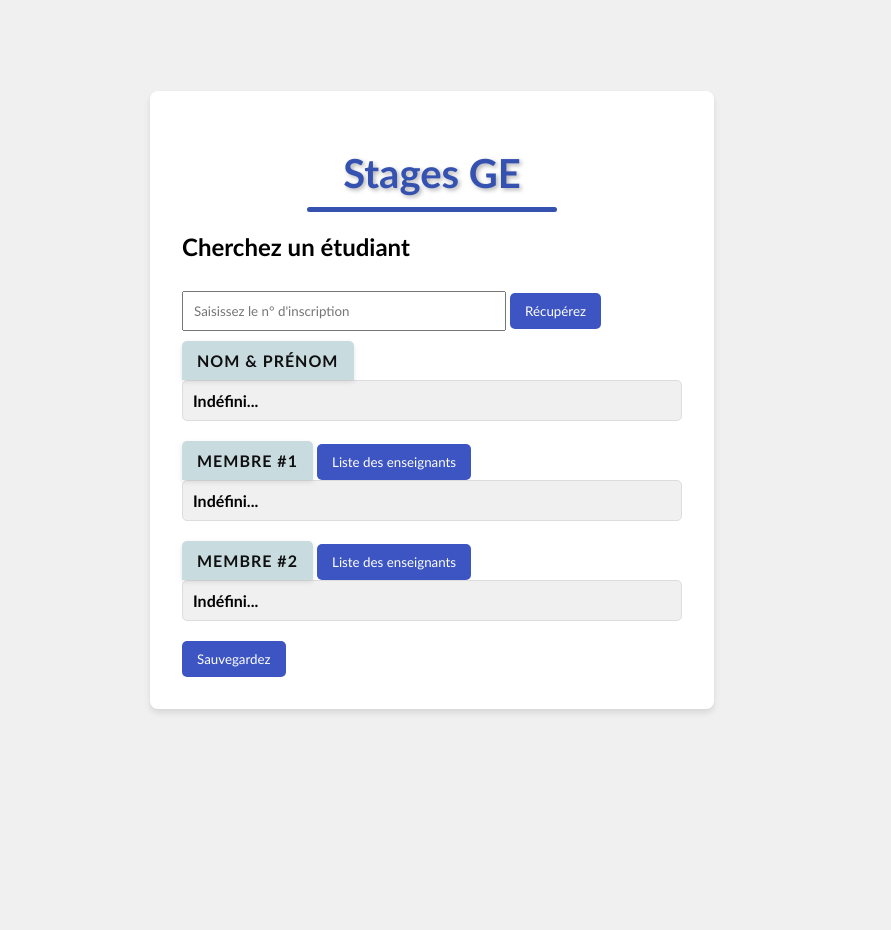
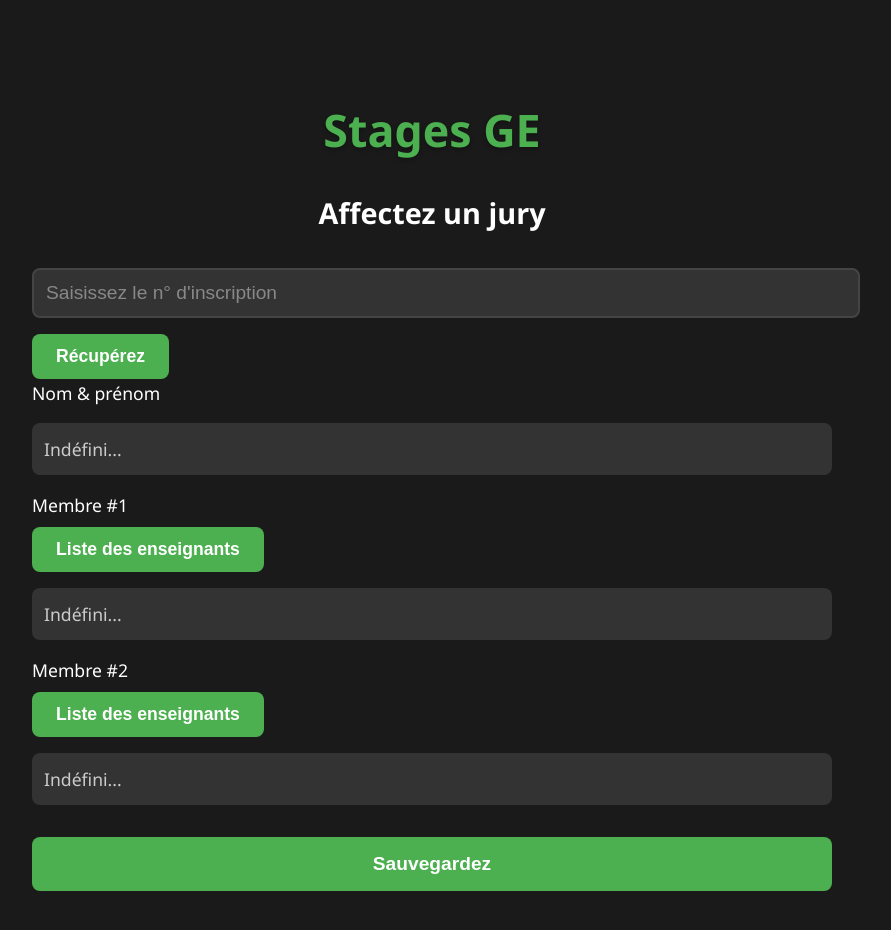
Before and after one commit to a-mhamdi/affectation-jury, a website built with webpack: page public/index.html in a window 1280 px wide. Shown: the whole page, without its empty margins (208-1099 px from the left). Before the commit the page ends 800 px from the top, so only its background shows below. Built offline with nearby package versions, Linux system fonts and the light colour scheme.

Commit message:
update jury project

```diff
--- a/package.json
+++ b/package.json
@@ -2,8 +2,8 @@
   "dependencies": {
     "body-parser": "^1.20.3",
     "dotenv": "^16.4.5",
-    "express": "^4.21.0",
-    "mongoose": "^8.6.3"
+    "express": "^4.21.2",
+    "mongoose": "^8.9.5"
   },
   "devDependencies": {
     "nodemon": "^3.1.6",
--- a/public/css/design.css
+++ b/public/css/design.css
@@ -1,49 +1,109 @@
-.fancy-title {
-    font-size: 2.5em;
-    color: #3552b1;
-    text-align: center;
-    text-shadow: 2px 2px 4px rgba(0, 0, 0, 0.3);
-    margin-bottom: 20px;
-}
-
-.fancy-title::after {
-    content: '';
-    display: block;
-    width: 50%;
-    height: 5px;
-    background-color: #3552b1;
-    margin: 10px auto;
-    border-radius: 5px;
+:root {
+    --background-dark: #1a1a1a;
+    --surface-dark: #2d2d2d;
+    --primary-color: #4CAF50;
+    --text-color: #ffffff;
+    --text-secondary: #cccccc;
+    --input-background: #333333;
+    --border-color: #444444;
+    --border-radius: 8px;
+    --box-shadow: 0 2px 4px rgba(0, 0, 0, 0.3);
 }
 
 body {
-    font-family: Calibri, sans-serif;
-    background-color: #f0f0f0;
-    display: flex;
-    justify-content: center;
-    align-items: center;
-    height: 100vh;
+    font-family: 'Segoe UI', system-ui, 'Helvetica Neue', Arial, sans-serif;
+    background-color: var(--background-dark);
+    color: var(--text-color);
     margin: 0;
+    padding: 0;
+    line-height: 1.6;
+    font-size: 16px;
 }
 
 .container {
-    background-color: white;
+    max-width: 800px;
+    margin: 2rem auto;
     padding: 2rem;
-    border-radius: 8px;
-    box-shadow: 0 4px 6px rgba(0, 0, 0, 0.1);
-    width: 500px;
-}
-
-.left {
-    grid-column: 1;
 }
 
 .middle {
-    grid-column: 2;
+    background: var(--surface-dark);
+    padding: 2rem;
+    border-radius: var(--border-radius);
+    box-shadow: var(--box-shadow);
 }
 
-.right {
-    grid-column: 3;
+.fancy-title {
+    color: var(--primary-color);
+    text-align: center;
+    margin-bottom: 0.5rem;
+    font-size: 2.8rem;
+    text-shadow: 0 2px 4px rgba(0, 0, 0, 0.3);
+}
+
+h2 {
+    color: var(--text-color);
+    text-align: center;
+    margin-bottom: 2rem;
+    font-size: 1.8rem;
+}
+
+label {
+    display: block;
+    margin-bottom: 0.5rem;
+    color: var(--text-color);
+    font-size: 1.1rem;
+}
+
+input[type="password"],
+input[type="text"],
+.dynamic-input {
+    width: 100%;
+    padding: 0.75rem;
+    margin-bottom: 1rem;
+    background-color: var(--input-background);
+    border: 2px solid var(--border-color);
+    border-radius: var(--border-radius);
+    color: var(--text-color);
+    font-size: 1.2rem;
+}
+
+input[type="password"]:focus,
+input[type="text"]:focus,
+.dynamic-input:focus {
+    border-color: var(--primary-color);
+    outline: none;
+    box-shadow: 0 0 0 2px rgba(76, 175, 80, 0.3);
+}
+
+button {
+    background-color: var(--primary-color);
+    color: white;
+    padding: 0.75rem 1.5rem;
+    border: none;
+    border-radius: var(--border-radius);
+    cursor: pointer;
+    font-size: 1.1rem;
+    transition: background-color 0.3s ease;
+    font-weight: bold;
+}
+
+button:hover {
+    background-color: #3d8b40;
+}
+
+.radio-group {
+    margin: 1rem 0;
+    display: flex;
+    gap: 2rem;
+}
+
+.radio-group label {
+    display: flex;
+    align-items: center;
+    gap: 0.5rem;
+    cursor: pointer;
+    font-size: 1.1rem;
 }
 
 .popup {
@@ -52,123 +112,88 @@ body {
     top: 50%;
     left: 50%;
     transform: translate(-50%, -50%);
-    background-color: white;
-    padding: 20px;
-    border: 1px solid #ccc;
-    box-shadow: 0 2px 10px rgba(0, 0, 0, 0.1);
+    background: var(--surface-dark);
+    padding: 2rem;
+    border-radius: var(--border-radius);
+    box-shadow: 0 4px 6px rgba(0, 0, 0, 0.3);
+    z-index: 1000;
+    border: 2px solid var(--border-color);
 }
 
-input {
-    width: 60%;
-    padding: 10px;
-    margin: 10px 0;
-    font-family: Calibri;
-}
-
-.lbl {
-    display: inline-block;
-    background-color: #c8dce0;
-    color: rgb(15, 15, 15);
-    padding: 10px 15px;
-    border-radius: 5px 5px 0 0;
-    font-weight: bold;
-    text-transform: uppercase;
-    letter-spacing: 1px;
-    box-shadow: 0 2px 5px rgba(0, 0, 0, 0.1);
+.popup select {
+    width: 100%;
+    padding: 0.75rem;
+    margin: 1rem 0;
+    background-color: var(--input-background);
+    border: 2px solid var(--border-color);
+    border-radius: var(--border-radius);
+    color: var(--text-color);
+    font-size: 1.1rem;
 }
 
 .dynamic-label {
-    background-color: #f0f0f0;
-    border: 1px solid #ddd;
-    padding: 10px;
-    margin-bottom: 20px;
-    border-radius: 5px;
-    font-weight: bold;
+    margin: 1rem 0;
+    padding: 0.75rem;
+    background: var(--input-background);
+    border-radius: var(--border-radius);
+    color: var(--text-secondary);
+    font-size: 1.1rem;
 }
 
-button {
-    padding: 10px 15px;
-    color: white;
-    background-color: #0b2ab3cb;
-    border: none;
-    border-radius: 5px;
-    cursor: pointer;
-    font-family: Calibri;
+.suggestions {
+    background: var(--input-background);
+    border: 1px solid var(--border-color);
+    border-radius: var(--border-radius);
+    max-height: 200px;
+    overflow-y: auto;
+    color: var(--text-color);
 }
 
-button:hover {
-    background-color: #b9503e;
+.file-name {
+    margin-left: 1rem;
+    color: var(--text-secondary);
+    font-size: 1.1rem;
 }
 
-.stage-div {
-    background-color: #ffffff;
-    border-radius: 10px;
-    box-shadow: 0 4px 20px rgba(0, 0, 0, 0.1);
-    padding: 20px;
-    text-align: center;
-    transition: transform 0.3s, box-shadow 0.3s;
-    width: 300px;
+#submitBtn {
+    display: block;
+    width: 100%;
+    margin-top: 2rem;
+    padding: 1rem;
+    font-size: 1.2rem;
+    background-color: var(--primary-color);
 }
 
-.I-link {
-    display: inline-block;
-    width: 60px;
-    height: 60px;
-    background-color: #be9c00;
-    border-radius: 50%;
-    text-decoration: none;
-    color: rgb(255, 255, 255);
-    font-family: Arial, sans-serif;
-    font-size: 24px;
-    font-weight: bold;
-    text-align: center;
-    line-height: 60px;
-    transition: all 0.3s ease;
-    box-shadow: 0 4px 6px rgba(0, 0, 0, 0.1);
+#submitBtn:hover {
+    background-color: #3d8b40;
 }
 
-.I-link:hover {
-    background-color: #be9c00;
-    transform: scale(1.1);
-    box-shadow: 0 6px 8px rgba(0, 0, 0, 0.15);
+/* High contrast focus states */
+input[type="radio"]:focus,
+button:focus {
+    outline: 2px solid var(--primary-color);
+    outline-offset: 2px;
 }
 
-.P-link {
-    display: inline-block;
-    width: 60px;
-    height: 60px;
-    background-color: #094900;
-    border-radius: 50%;
-    text-decoration: none;
-    color: white;
-    font-family: Arial, sans-serif;
-    font-size: 24px;
-    font-weight: bold;
-    text-align: center;
-    line-height: 60px;
-    transition: all 0.3s ease;
-    box-shadow: 0 4px 6px rgba(0, 0, 0, 0.1);
+/* Responsive design */
+@media (max-width: 768px) {
+    .container {
+        margin: 1rem;
+        padding: 1rem;
+    }
+
+    .radio-group {
+        flex-direction: column;
+        gap: 1rem;
+    }
+
+    body {
+        font-size: 18px;
+    }
 }
 
-.P-link:hover {
-    background-color: #094900;
-    transform: scale(1.1);
-    box-shadow: 0 6px 8px rgba(0, 0, 0, 0.15);
+/* Better visibility for placeholder text */
+::placeholder {
+    color: #888888;
+    opacity: 1;
 }
-
-.center.div {
-    justify-content: center;
-}
-
-.radio-group {
-    display: flex;
-    flex-direction: row;
-    gap: 10px;
-    justify-content: center;
-    width: 100%;
-    height: 60px;
-    background-color: #3e69b9;
-    font-variant: small-caps;
-    font-size: 22px;
-    font-weight: bold;
-}
--- a/public/index.html
+++ b/public/index.html
@@ -12,7 +12,7 @@
 
     <div class="container">
         <h1 class="fancy-title">Stages GE</h1>
-        <h2>Cherchez un étudiant</h2>
+        <h2>Affectez un jury</h2>
 
         <input type="text" id="searchIdentifiant" placeholder="Saisissez le n° d'inscription">
         <button id="searchButton">Récupérez</button>
@@ -45,8 +45,8 @@
     </div>
 
     <!-- JavaScript code -->
-    <!-- script type="module" src="js/script.js" type="text/javascript"></script -->
-    <script src="dist/bundle.js"></script>
+    <script type="module" src="js/script.js" type="text/javascript"></script>
+    <!-- script src="dist/bundle.js"></script -->
 
 </body>
 
```
